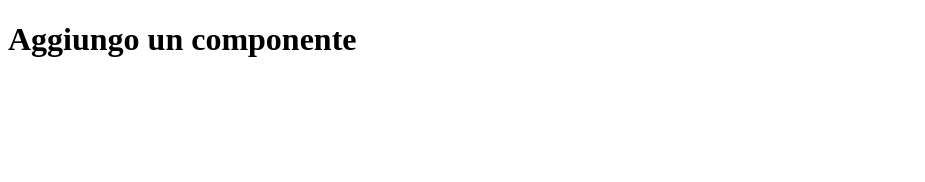
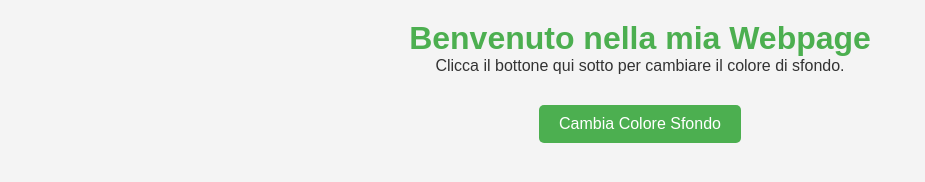
Before and after one commit to Giammarco-Gaudini/Ischebosca, a plain HTML site: page index.html in a window 1280 px wide. Shown: the whole page, without its empty margins (0-925 px from the left). Drawn offline with Linux system fonts and the light colour scheme.

Commit message:
Aggiunta grafica

```diff
--- a/index.html
+++ b/index.html
@@ -1,14 +1,23 @@
 <!DOCTYPE html>
-<html lang="en">
+<html lang="it">
 <head>
-    <meta charset="UTF-8">
-    <meta name="viewport" content="width=device-width, initial-scale=1.0">
-    <title>Test</title>
-    <script href="index.js"></script>
+  <meta charset="UTF-8">
+  <meta name="viewport" content="width=device-width, initial-scale=1.0">
+  <title>Webpage Semplice</title>
+  <link rel="stylesheet" href="styles.css">
 </head>
 <body>
+  <div class="container">
     <header>
-        <h1>Aggiungo un componente</h1>
+      <h1>Benvenuto nella mia Webpage</h1>
+      <p>Clicca il bottone qui sotto per cambiare il colore di sfondo.</p>
     </header>
+
+    <main>
+      <button id="changeColorButton">Cambia Colore Sfondo</button>
+    </main>
+  </div>
+
+  <script src="script.js"></script>
 </body>
 </html>
--- a/index.js
+++ b/index.js
@@ -1 +1,5 @@
-console.log("Ciao");
+document.getElementById('changeColorButton').addEventListener('click', function() {
+    // Genera un colore casuale
+    const randomColor = '#' + Math.floor(Math.random()*16777215).toString(16);
+    document.body.style.backgroundColor = randomColor;
+  });
--- /dev/null
+++ b/styles.css
@@ -0,0 +1,41 @@
+* {
+    margin: 0;
+    padding: 0;
+    box-sizing: border-box;
+  }
+
+  body {
+    font-family: Arial, sans-serif;
+    background-color: #f4f4f4;
+    color: #333;
+  }
+
+  .container {
+    max-width: 960px;
+    margin: 0 auto;
+    padding: 20px;
+    text-align: center;
+  }
+
+  header {
+    margin-bottom: 30px;
+  }
+
+  h1 {
+    font-size: 2em;
+    color: #4CAF50;
+  }
+
+  button {
+    padding: 10px 20px;
+    font-size: 1em;
+    background-color: #4CAF50;
+    color: white;
+    border: none;
+    border-radius: 5px;
+    cursor: pointer;
+  }
+
+  button:hover {
+    background-color: #45a049;
+  }
```
